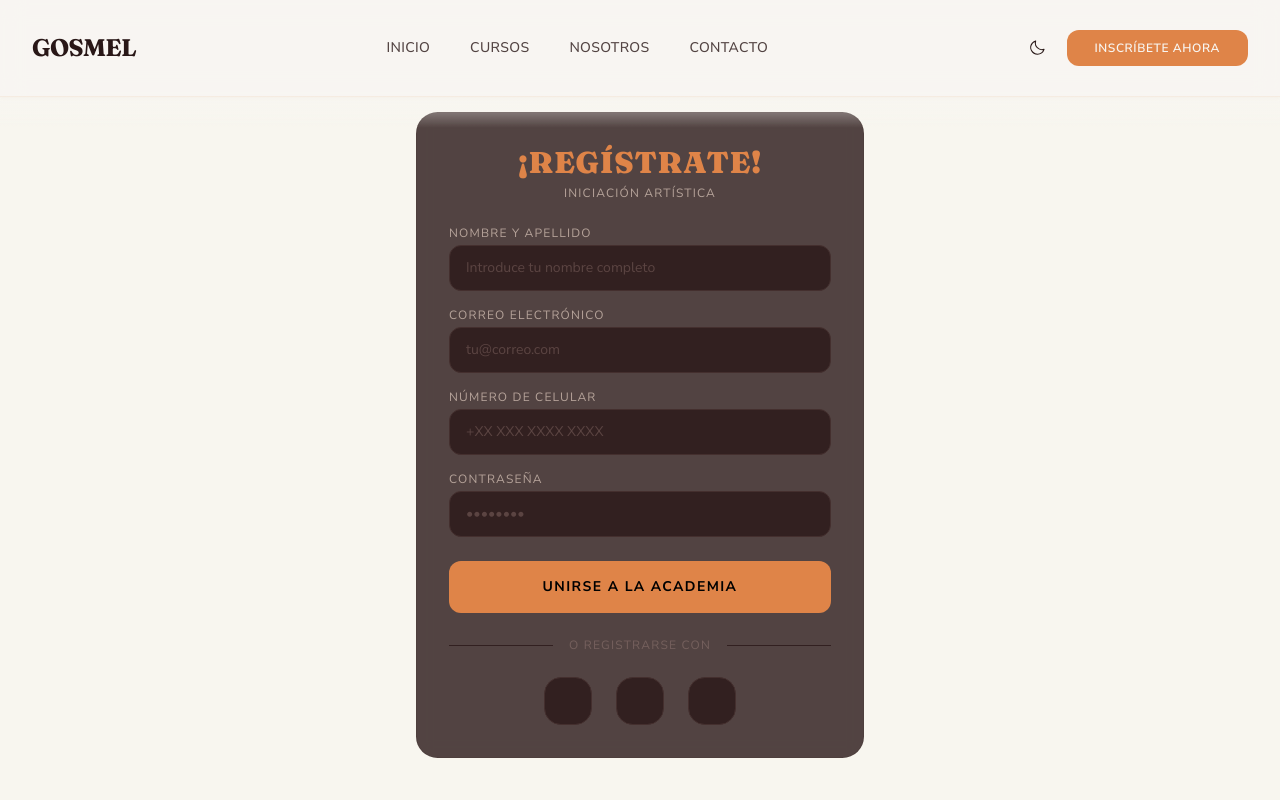
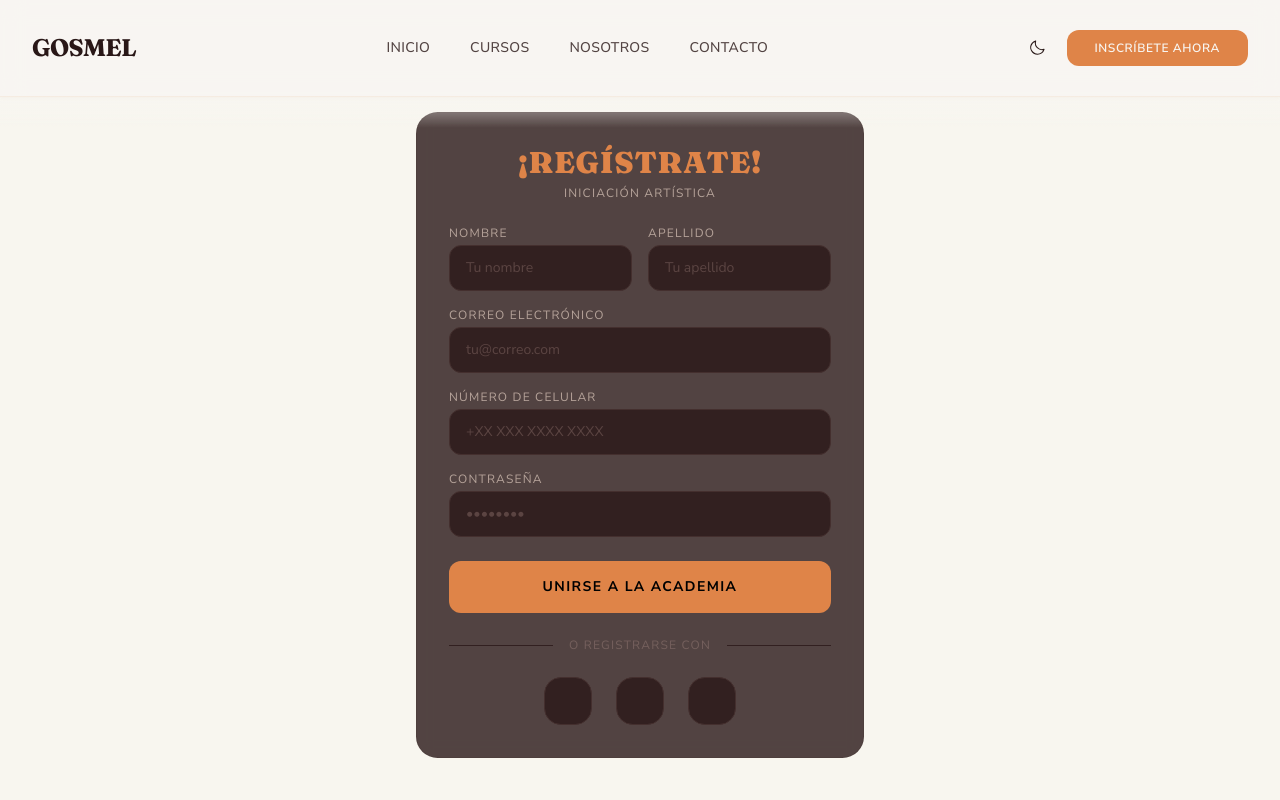
Before and after one commit to AltamiranoYavirac/GOSMEL-WEB-APP, a Next.js app: page /register in a window 1280 px wide. Shown: the top 800 px of the page. Built offline with nearby package versions, Linux system fonts and the light colour scheme; some icons are missing.

Commit message:
BotonesyRutas-Actualizados

```diff
--- a/src/app/(public)/about/page.tsx
+++ b/src/app/(public)/about/page.tsx
@@ -27,7 +27,7 @@ export default function AboutPage() {
           title="¿Estás listo para encontrar tu esencia?"
           description="Las inscripciones para el próximo semestre están abiertas. Únete a la élite musical."
           primaryLabel="¡Inscribete ahora!"
-          primaryHref="/contact"
+          primaryHref="/register"
           secondaryLabel="Ver Cursos"
           secondaryHref="/courses"
         />
--- a/src/features/register/model/register.types.ts
+++ b/src/features/register/model/register.types.ts
@@ -1,5 +1,6 @@
 export interface IRegisterFormValues {
-  fullName: string;
+  firstName: string;
+  lastName: string;
   email: string;
   phone: string;
   password: string;
--- a/src/features/register/model/schemas.ts
+++ b/src/features/register/model/schemas.ts
@@ -1,9 +1,12 @@
 import { z } from "zod";
 
 export const registerSchema = z.object({
-  fullName: z
+  firstName: z
     .string()
     .min(2, "El nombre debe tener al menos 2 caracteres"),
+  lastName: z
+    .string()
+    .min(2, "El apellido debe tener al menos 2 caracteres"),
   email: z
     .string()
     .email("Ingresa un correo electrónico válido"),
--- a/src/features/register/ui/RegisterForm.tsx
+++ b/src/features/register/ui/RegisterForm.tsx
@@ -60,19 +60,35 @@ export default function RegisterForm({ onSubmitSuccess }: IRegisterFormProps) {
       {/* Formulario */}
       <form onSubmit={handleSubmit(onSubmit)} className="flex flex-col gap-4">
 
-        {/* Nombre */}
+        {/* Nombre y Apellido */}
+        <div className="grid grid-cols-1 sm:grid-cols-2 gap-4">
           <div className="flex flex-col gap-1">
             <label className="text-neutral-400 text-xs uppercase tracking-widest">
-            Nombre y Apellido
+              Nombre
             </label>
             <input
-            {...register("fullName")}
-            placeholder="Introduce tu nombre completo"
+              {...register("firstName")}
+              placeholder="Tu nombre"
               className="bg-neutral-800 border border-neutral-700 rounded-lg px-4 py-3 text-white placeholder:text-neutral-600 text-sm focus:outline-none focus:border-ginger transition"
             />
-          {errors.fullName && (
-            <span className="text-red-400 text-xs">{errors.fullName.message}</span>
+            {errors.firstName && (
+              <span className="text-red-400 text-xs">{errors.firstName.message}</span>
             )}
+          </div>
+
+          <div className="flex flex-col gap-1">
+            <label className="text-neutral-400 text-xs uppercase tracking-widest">
+              Apellido
+            </label>
+            <input
+              {...register("lastName")}
+              placeholder="Tu apellido"
+              className="bg-neutral-800 border border-neutral-700 rounded-lg px-4 py-3 text-white placeholder:text-neutral-600 text-sm focus:outline-none focus:border-ginger transition"
+            />
+            {errors.lastName && (
+              <span className="text-red-400 text-xs">{errors.lastName.message}</span>
+            )}
+          </div>
         </div>
 
         {/* Email */}
--- a/src/widgets/LandingPage/HeroCarouselClient.tsx
+++ b/src/widgets/LandingPage/HeroCarouselClient.tsx
@@ -19,49 +19,49 @@ const SLIDE_META: Omit<IHeroSlide, "image" | "alt">[] = [
     badge: `Matrículas abiertas ${getCurrentYear()}`,
     title: "GOSMEL",
     subtitle: "Tu Pasión, Nuestra Música",
-    cta: { label: "Inscríbete Ahora", href: "/contact" },
+    cta: { label: "Inscríbete Ahora", href: "/register" },
     ctaSecondary: { label: "Ver Cursos", href: "/courses" },
   },
   {
     badge: "Clases personalizadas",
     title: "Aprende con",
     subtitle: "los Mejores Maestros",
-    cta: { label: "Inscríbete Ahora", href: "/contact"  },
+    cta: { label: "Inscríbete Ahora", href: "/register" },
     ctaSecondary: { label: "Ver Cursos", href: "/courses" },
   },
   {
     badge: "Piano · Guitarra · Violín · Chelo",
     title: "Todos los",
     subtitle: "Instrumentos, Un Solo Lugar",
-    cta: { label: "Inscríbete Ahora", href: "/contact" },
+    cta: { label: "Inscríbete Ahora", href: "/register" },
     ctaSecondary: { label: "Ver Cursos", href: "/courses" },
   },
   {
     badge: "Para todas las edades",
     title: "Excelencia",
     subtitle: "Académica desde el Primer Día",
-    cta: { label: "Inscríbete Ahora", href: "/contact" },
+    cta: { label: "Inscríbete Ahora", href: "/register" },
     ctaSecondary: { label: "Ver Cursos", href: "/courses" },
   },
   {
     badge: "Música en conjunto",
     title: "Toca con",
     subtitle: "Otros Músicos",
-    cta: { label: "Inscríbete Ahora", href: "/contact" },
+    cta: { label: "Inscríbete Ahora", href: "/register" },
     ctaSecondary: { label: "Ver Cursos", href: "/courses" },
   },
   {
     badge: "Conciertos y recitales",
     title: "Demuestra tu",
     subtitle: "Talento en Escena",
-    cta: { label: "Inscríbete Ahora", href: "/contact" },
+    cta: { label: "Inscríbete Ahora", href: "/register" },
     ctaSecondary: { label: "Ver Cursos", href: "/courses" },
   },
   {
     badge: "Canto · Voz · Técnica vocal",
     title: "También",
     subtitle: "Clases de Canto",
-    cta: { label: "Inscríbete Ahora", href: "/contact" },
+    cta: { label: "Inscríbete Ahora", href: "/register" },
     ctaSecondary: { label: "Ver Cursos", href: "/courses" },
   },
 ];
--- a/src/widgets/LandingPage/HeroSection.tsx
+++ b/src/widgets/LandingPage/HeroSection.tsx
@@ -33,7 +33,7 @@ export default function HeroSection() {
 
             <div className="flex flex-col sm:flex-row gap-5 pt-4">
               <Link
-                href="#contacto"
+                href="/register"
                 className="inline-flex justify-center items-center px-8 py-4 bg-ginger text-cream font-bold hover:bg-burnt hover:scale-[1.02] transition-all duration-300 uppercase tracking-widest text-xs rounded-lg"
               >
                 Inscríbete Ahora
--- a/src/widgets/Navbar/Navbar.tsx
+++ b/src/widgets/Navbar/Navbar.tsx
@@ -38,8 +38,8 @@ export default function Navbar() {
           <div className="hidden md:flex items-center gap-3">
             <ThemeToggle />
             <Link
-              href="/contact"
-              className="bg-ginger hover:bg-burnt text-cream px-7 py-2.5 font-semibold transition-all uppercase tracking-wider text-xs rounded-lg"
+            href="/register"
+            className="bg-ginger hover:bg-burnt text-cream px-7 py-2.5 font-semibold transition-all uppercase tracking-wider text-xs rounded-lg"
             >
               Inscríbete Ahora
             </Link>
@@ -80,7 +80,7 @@ export default function Navbar() {
             </Link>
           ))}
           <Link
-            href="/contact"
+            href="/register"
             onClick={() => setOpen(false)}
             className="block bg-ginger hover:bg-burnt text-cream text-center py-3 font-bold uppercase tracking-wider text-xs mt-4 rounded-lg transition-colors"
           >
```
Lines whose indentation alone changed are shown as unchanged.
